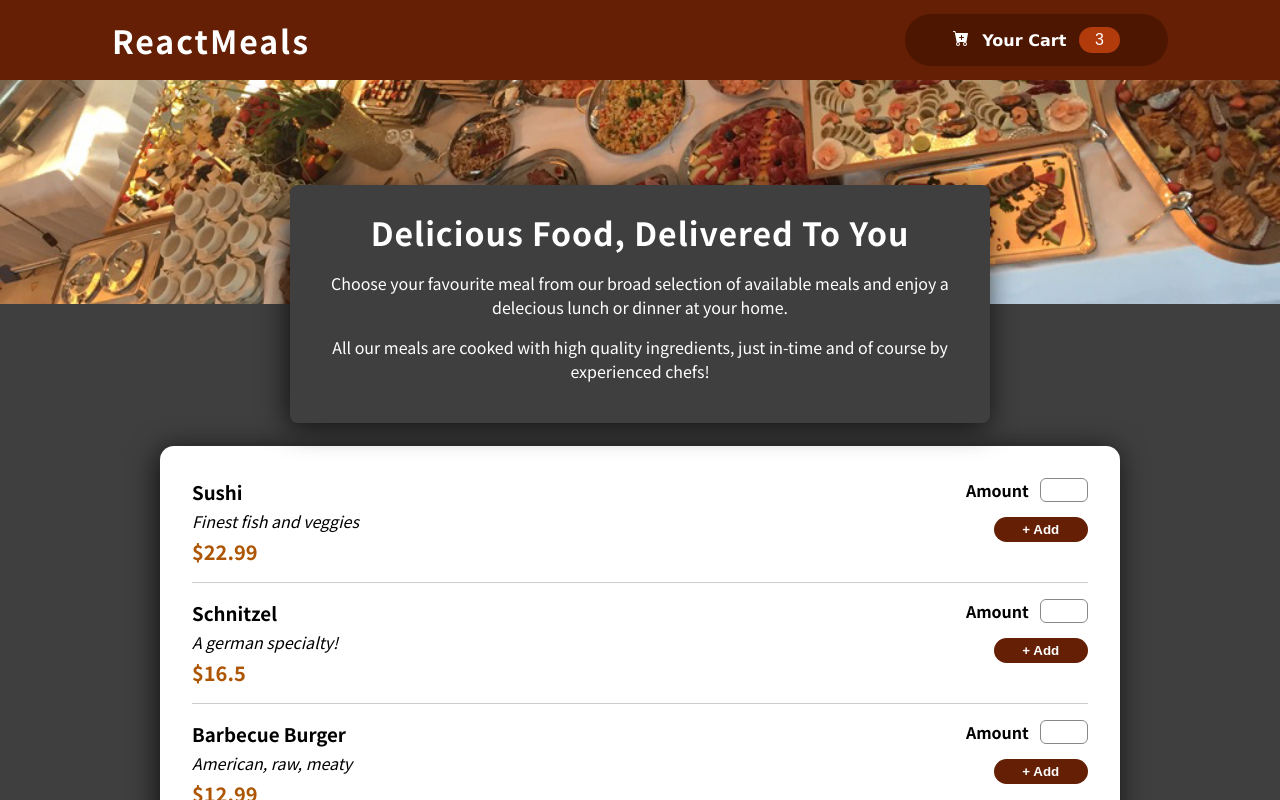
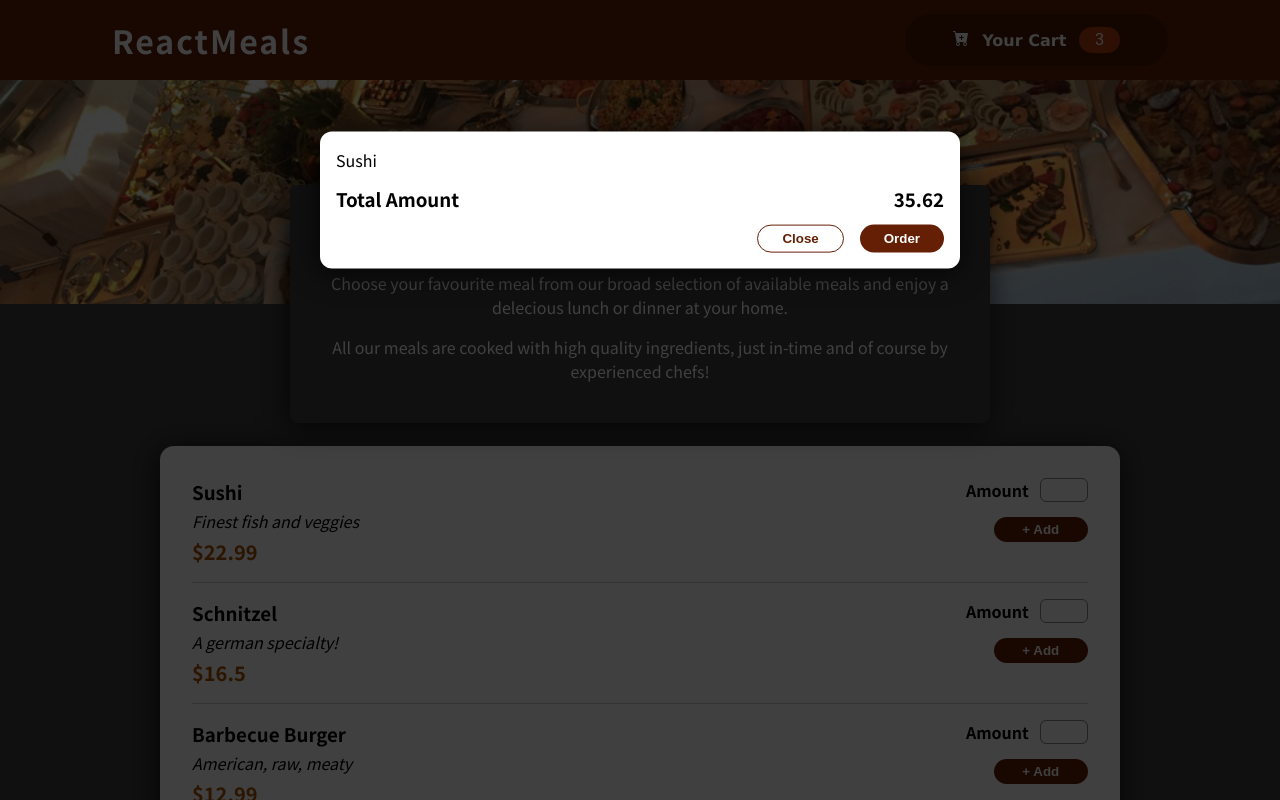
Before and after one commit to axhar-ibraheem/Restaurant-app, a React (Create React App) app: page / in a window 1280 px wide. Shown: the top 800 px of the page. Built offline with nearby package versions, Linux system fonts and the light colour scheme.

Commit message:
cart component added

```diff
--- a/public/index.html
+++ b/public/index.html
@@ -28,6 +28,7 @@
   </head>
   <body>
     <noscript>You need to enable JavaScript to run this app.</noscript>
+    <div id="overlays"></div>
     <div id="root"></div>
     <!--
       This HTML file is a template.
--- a/src/App.js
+++ b/src/App.js
@@ -1,10 +1,12 @@
 import Header from "./components/Layout/Header";
 import React from "react";
 import Meals from "./components/Meals/Meals";
+import Cart from "./components/Cart/Cart";
 
 function App() {
   return (
     <React.Fragment>
+      <Cart></Cart>
       <Header></Header>
       <main>
         <Meals></Meals>
--- /dev/null
+++ b/src/components/Cart/Cart.css
@@ -0,0 +1,34 @@
+.cart {
+
+}
+.cart-info {
+  display: flex;
+  justify-content: space-between;
+  margin-bottom: 0.8rem;
+  margin-top: 0.8rem;
+  font-weight: bold;
+}
+.cart-btn {
+  display: flex;
+  justify-content: flex-end;
+  gap: 1rem;
+}
+.cart-btn button {
+  padding: 0.35rem 1.5rem;
+  border-radius: 15px;
+  cursor: pointer;
+}
+.btn-close {
+  background: transparent;
+  border: 1px solid #641f04;
+  text-transform: capitalize;
+  color: #641f04;
+  font-weight: bold;
+}
+.btn-order {
+  background: #641f04;
+  border: none;
+  color: white;
+  text-transform: capitalize;
+  font-weight: bold;
+}
--- /dev/null
+++ b/src/components/Cart/Cart.js
@@ -0,0 +1,20 @@
+import "./Cart.css";
+import Modal from "../UI/Modal";
+
+const Cart = () => {
+  return (
+    <Modal>
+      <p>Sushi</p>
+      <div className="cart-info">
+        <h3>Total Amount</h3>
+        <h3>35.62</h3>
+      </div>
+      <div className="cart-btn">
+        <button className="btn-close">close</button>
+        <button className="btn-order">order</button>
+      </div>
+    </Modal>
+  );
+};
+
+export default Cart;
--- /dev/null
+++ b/src/components/UI/Modal.css
@@ -0,0 +1,27 @@
+.backdrop {
+  position: fixed;
+  top: 0;
+  left: 0;
+  width: 100%;
+  height: 100vh;
+  z-index: 20;
+  background-color: rgba(0, 0, 0, 0.75);
+}
+.modal {
+  background: rgb(255, 255, 255);
+  position: fixed;
+  top: 25vh;
+  left: 50%;
+  width: 90%;
+  border: none;
+  border-radius: 12px;
+  padding: 1rem;
+  box-shadow: -2px 4px 29px 0px rgba(0, 0, 0, 0.75);
+  transform: translateX(-50%) translateY(-50%);
+  z-index: 30;
+}
+@media screen and (min-width: 768px) {
+  .modal {
+    width: 40rem;
+  }
+}
--- /dev/null
+++ b/src/components/UI/Modal.js
@@ -0,0 +1,29 @@
+import React from "react";
+import ReactDOM from "react-dom";
+import "./Modal.css";
+
+const Backdrop = (props) => {
+  return <div className="backdrop"></div>;
+};
+
+const Overlay = (props) => {
+  return (
+    <div className="modal">
+      <div className="content">{props.children}</div>
+    </div>
+  );
+};
+
+const Modal = (props) => {
+  return (
+    <React.Fragment>
+      {ReactDOM.createPortal(<Backdrop />, document.getElementById("overlays"))}
+      {ReactDOM.createPortal(
+        <Overlay>{props.children}</Overlay>,
+        document.getElementById("overlays")
+      )}
+    </React.Fragment>
+  );
+};
+
+export default Modal;
```
